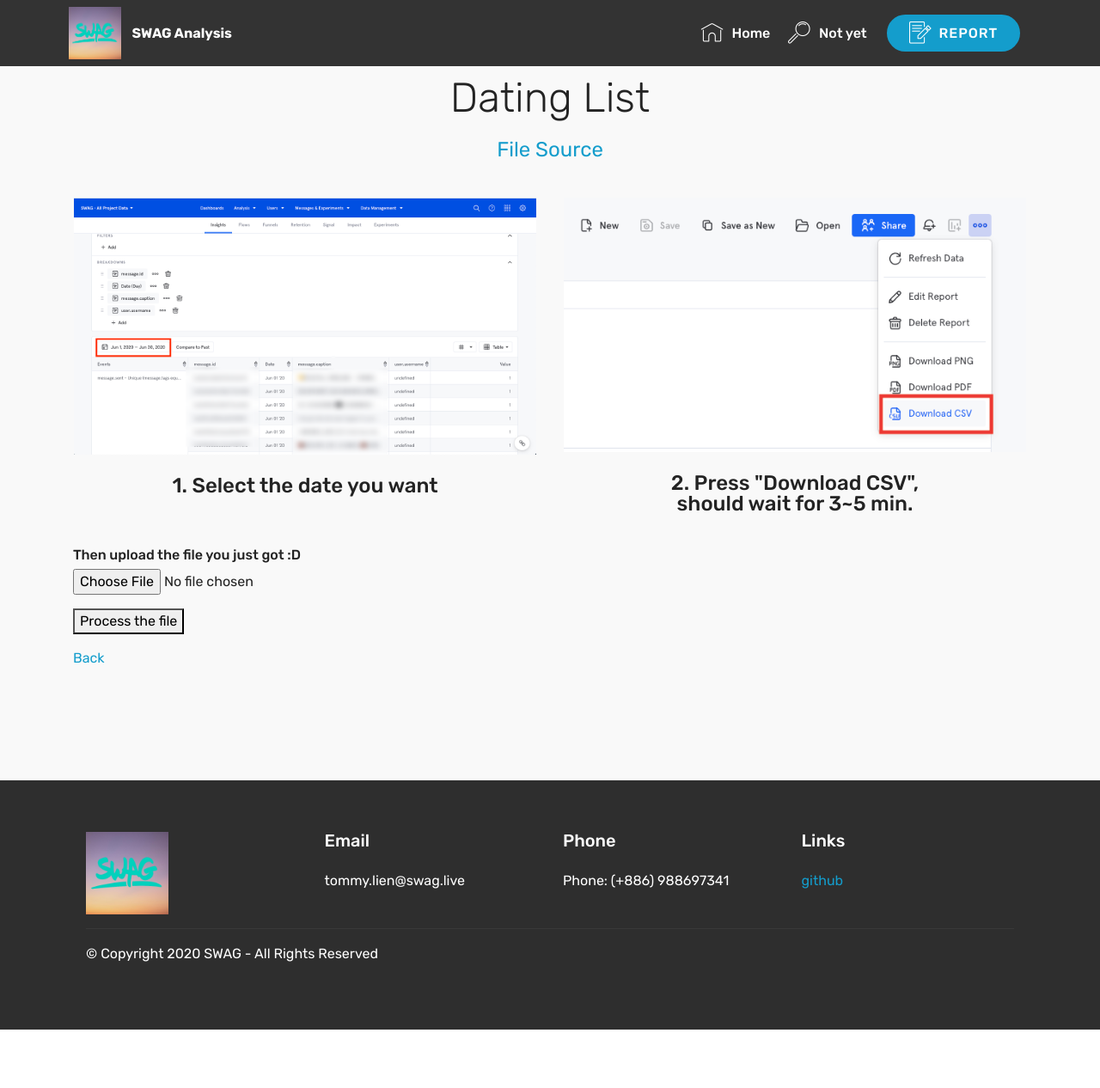
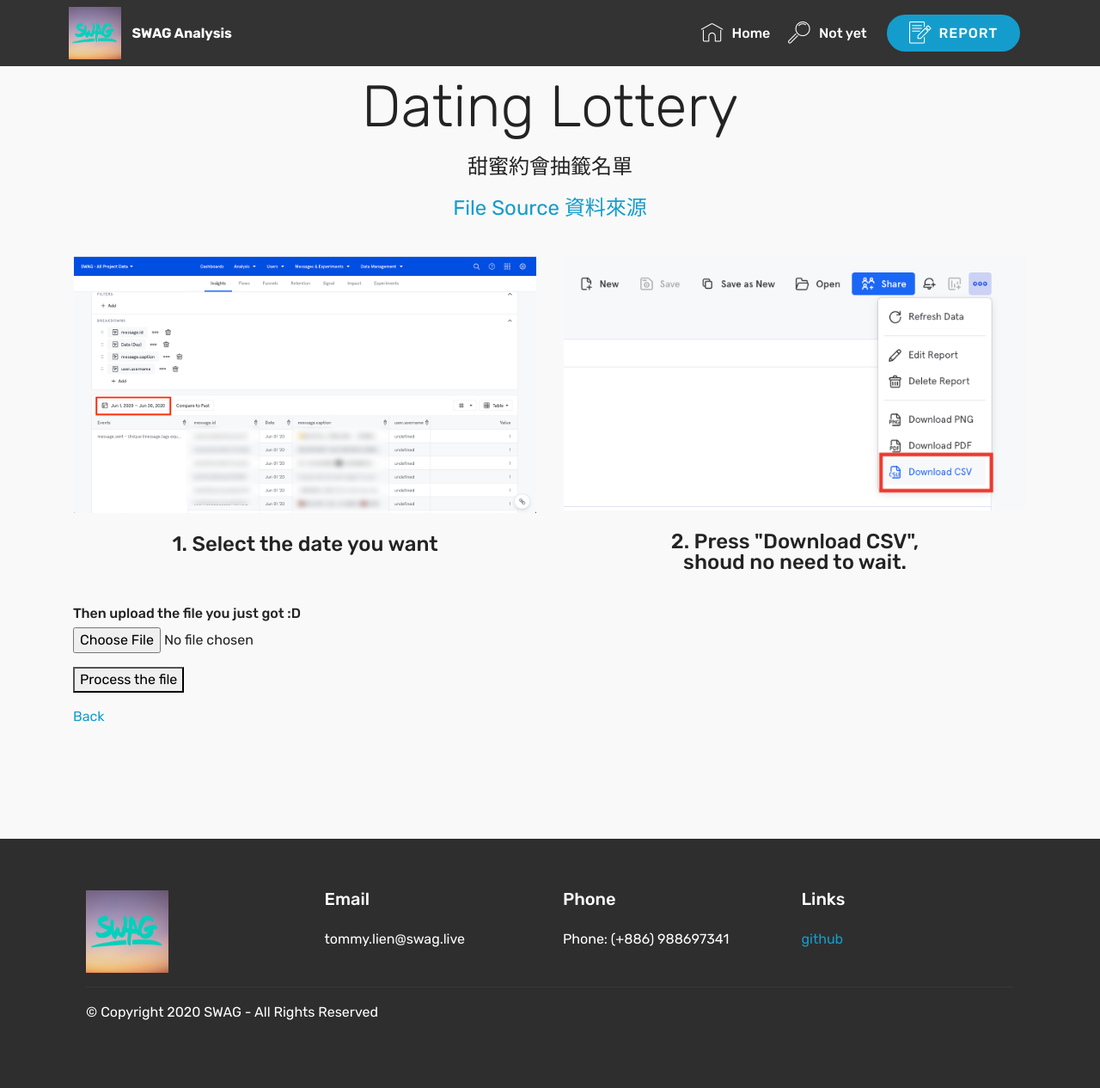
Before and after one commit to qwnim2/Automatic-Data-processor-FlaskApp-with-uWSGI-and-Nginx, a Flask app: page /Dating_List in a window 1280 px wide. Shown: the whole page at 86% size. Before the commit the page ends 1198 px from the top, so only its background shows below. Run offline with Flask 2, Linux system fonts and the light colour scheme; some libraries are stand-ins or nearby versions; some web fonts are replaced.

Commit message:
flask app

```diff
--- a/templates/CPchat_alert.html
+++ b/templates/CPchat_alert.html
@@ -7,10 +7,12 @@
         <div class="row justify-content-center">
             <!--Titles-->
             <div class="title pb-1 col-12">
-                <h2 class="align-center pb-3 mbr-fonts-style display-2">
+                <h2 class="align-center pb-3 mbr-fonts-style display-1">
                     CP Chat Alert</h2>
                     <h4 class="align-center pb-3 mbr-fonts-style display-6">
-                        <a href="https://mixpanel.com/s/2NSqfD" target="_blank">File Source</a> </h4>
+                        CP 聊天低回覆警示</h4>
+                    <h4 class="align-center pb-3 mbr-fonts-style display-10">
+                        <a href="https://mixpanel.com/s/2NSqfD" target="_blank">File Source 資料來源</a> </h4>
                 </h2>
 
             </div>
--- a/templates/Dating_List.html
+++ b/templates/Dating_List.html
@@ -1,15 +1,18 @@
 {% extends "base.html" %}
 {% block content %}
+
 <section class="section-table cid-s6SiZEFJcE" id="table1-6">
 
     <div class="container" >
         <div class="row justify-content-center">
             <!--Titles-->
             <div class="title pb-1 col-12">
-                <h2 class="align-center pb-3 mbr-fonts-style display-2">
-                    Dating List</h2>
+                <h2 class="align-center pb-3 mbr-fonts-style display-1">
+                    Dating Lottery</h2>
                     <h4 class="align-center pb-3 mbr-fonts-style display-6">
-                        <a href="https://mixpanel.com/s/1oOXxw" target="_blank">File Source</a> </h4>
+                        甜蜜約會抽籤名單</h4>
+                    <h4 class="align-center pb-3 mbr-fonts-style display-10">
+                        <a href="https://mixpanel.com/s/1oOXxw" target="_blank">File Source 資料來源</a> </h4>
                 </h2>
 
             </div>
@@ -38,7 +41,7 @@
                     <div class="card-box">
                         <h4 class="align-center pb-3 mbr-fonts-style display-6">
                             <br>2. Press "Download CSV",
-                            <br> should wait for 3~5 min.
+                            <br> shoud no need to wait.
                         </h4>
 
                         <!--Btn-->
--- a/templates/seven.html
+++ b/templates/seven.html
@@ -7,10 +7,12 @@
         <div class="row justify-content-center">
             <!--Titles-->
             <div class="title pb-1 col-12">
-                <h2 class="align-center pb-3 mbr-fonts-style display-2">
+                <h2 class="align-center pb-3 mbr-fonts-style display-1">
                     Flix week consumption</h2>
                     <h4 class="align-center pb-3 mbr-fonts-style display-6">
-                        <a href="https://mixpanel.com/s/XKjbb" target="_blank">File Source</a> </h4>
+                        長片發布首七日銷售</h4>
+                    <h4 class="align-center pb-3 mbr-fonts-style display-10">
+                        <a href="https://mixpanel.com/s/XKjbb" target="_blank">File Source 資料來源</a> </h4>
                 </h2>
 
             </div>
```
Also changed, not shown: static/images/640.jpeg (added).
